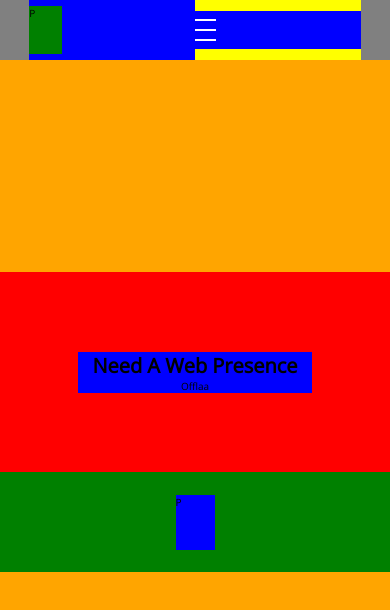
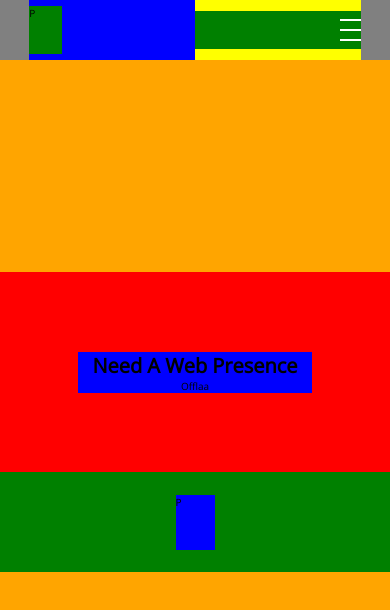
Before and after one commit to hades102zues/PortfolioSite, a React (Create React App) app: page / in a window 390 px wide. Shown: the top 610 px of the page. Built offline with nearby package versions, Linux system fonts and the light colour scheme.

Commit message:
implemented hamburger postiion fix

```diff
--- a/src/pages/MainPage/MainPage.css
+++ b/src/pages/MainPage/MainPage.css
@@ -61,7 +61,7 @@ header {
 }
 
 .hamburger_box {
-	background-color: blue;
+	background-color: green;
 	width: 100%;
 	display: flex;
 	justify-content: flex-end;
@@ -124,6 +124,6 @@ header {
 		display: none;
 	}
 	.hamburger_box {
-		display: block;
+		display: flex;
 	}
 }
```
